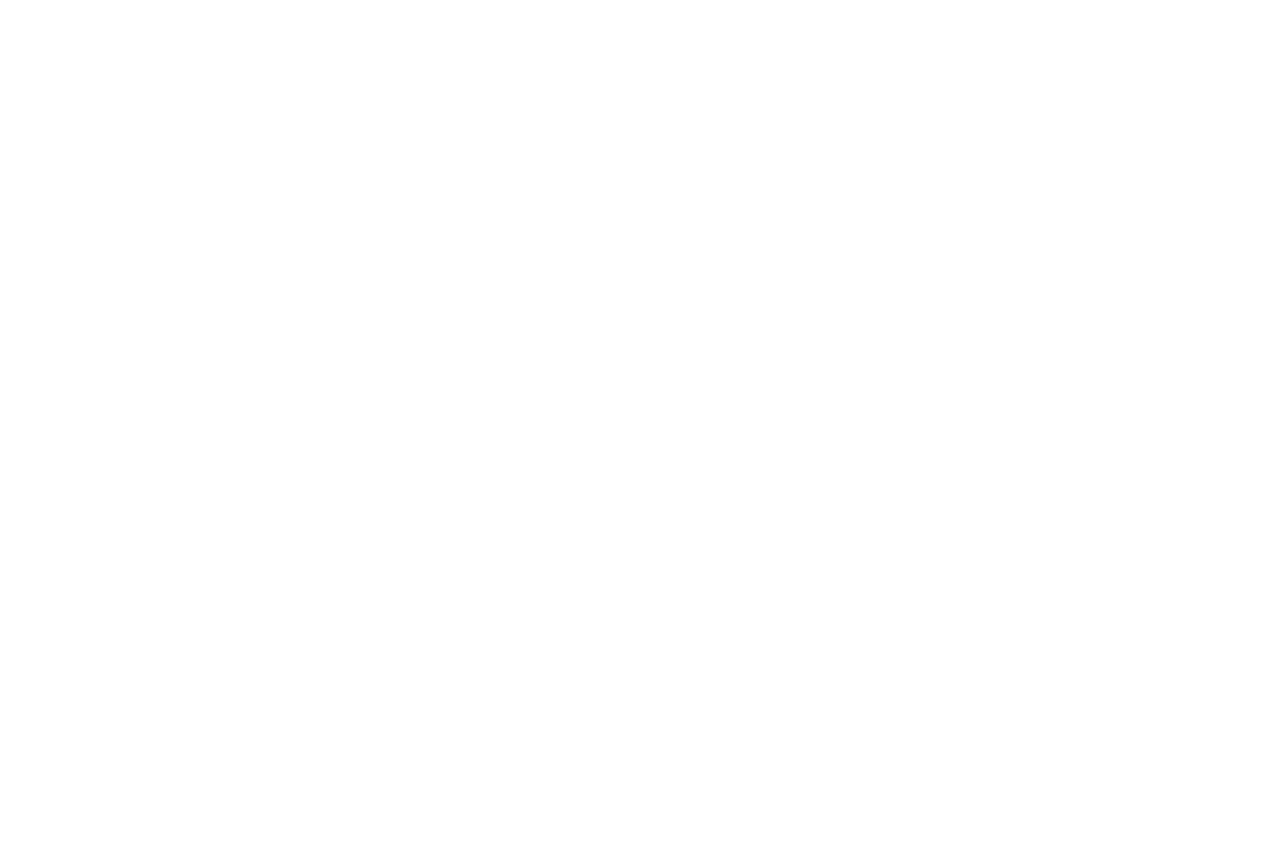
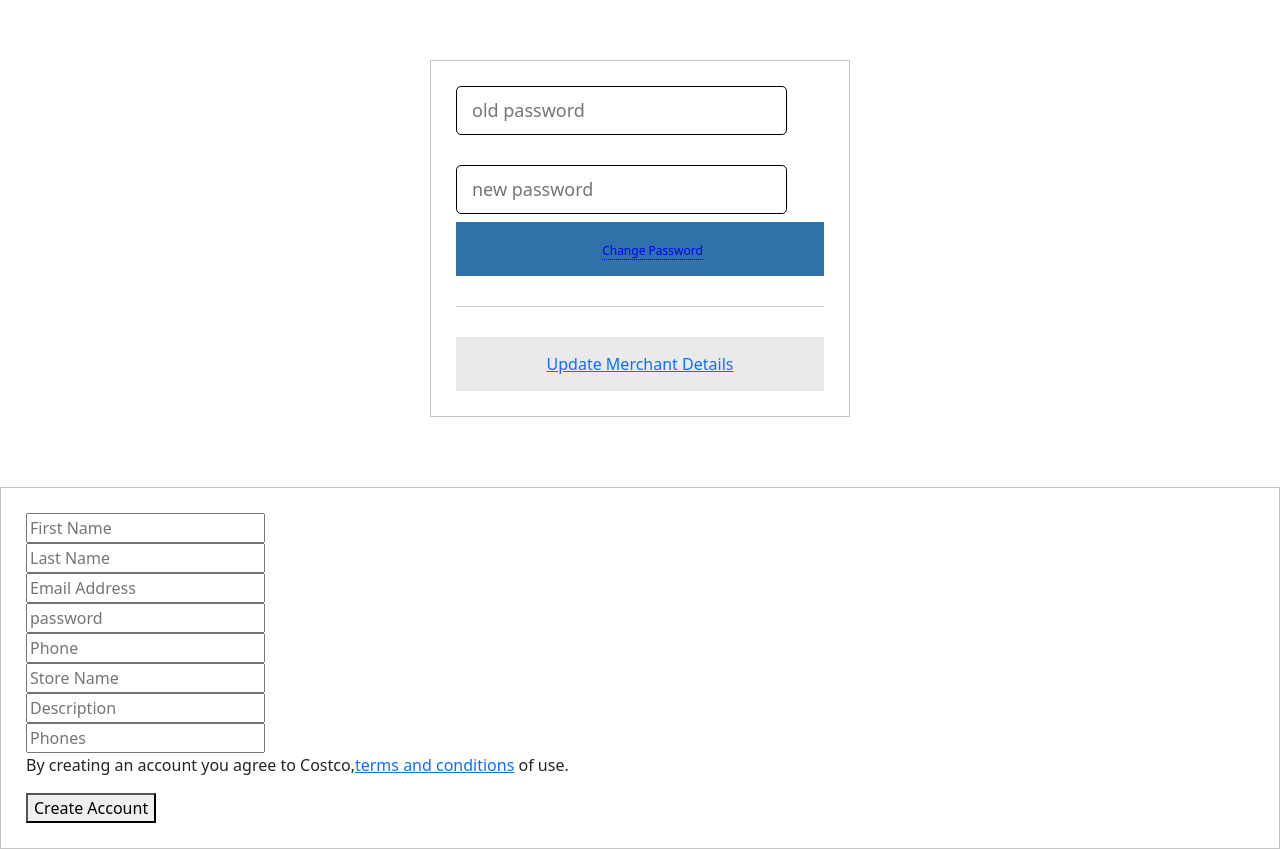
Before and after one commit to Jotule-Ben/ReactProject1, a React (Create React App) app: page /updateUserDetail in a window 1280 px wide. Before the commit this address had no page. Before the commit the page ends 800 px from the top, so only its background shows below. Built offline with nearby package versions, Linux system fonts and the light colour scheme.

Commit message:
fix update user component

```diff
--- a/src/App.js
+++ b/src/App.js
@@ -14,6 +14,7 @@ import ProductDetail from "./components/ProductDetail";
 import MerchantAccount from "./components/MerchantAccount";
 import UpdateMerchantPassword from "./components/UpdateMerchantPassword";
 import UpdateMerchantInfo from "./components/UpdateMerchantInfo";
+import UpdateUserDetails from "./components/UpdateUserDetails";
 
 function App() {
   return (
@@ -35,6 +36,7 @@ function App() {
           exac
           element={<UpdateMerchantInfo />}
         />
+        <Route path="/updateUserDetail" exac element={<UpdateUserDetails />} />
       </Routes>
     </>
   );
--- a/src/components/SignIn.jsx
+++ b/src/components/SignIn.jsx
@@ -36,7 +36,7 @@ const SignIn = () => {
             <input type="email" placeholder="Email Address" ref={email} />
             <br />
             <input type="password" placeholder="password" ref={password} />
-            <Link>Forgot Password?</Link>
+            <Link to="/updateUserDetail">Forgot Password?</Link>
             <br />
             <div className="checkbox">
               <input type="checkbox" />
--- a/src/components/UpdateUserDetails.jsx
+++ b/src/components/UpdateUserDetails.jsx
@@ -1,7 +1,136 @@
-import React from "react";
+import React, { useRef } from "react";
+import { Link } from "react-router-dom";
+import "../css/signup.css";
+import axios from "axios";
 
 const UpdateUserDetails = () => {
-  return <div>UpdateUserDetails</div>;
+  const password = useRef();
+  const newPassword = useRef();
+
+  const firstName = useRef();
+  const lastName = useRef();
+  const merchantEmail = useRef();
+  const merchantPassword = useRef();
+  const phone = useRef();
+  const phones = useRef();
+  const store = useRef();
+  const description = useRef();
+
+  const handleSubmit = () => {
+    const passwordValue = password.current.value;
+    const newPasswordValue = newPassword.current.value;
+    axios
+      .post(
+        `http://ecommerce.reworkstaging.name.ng/v2/merchants/:merchant_id/change-passwd`,
+        {
+          old_password: passwordValue,
+          new_password: newPasswordValue,
+        }
+      )
+      .then(
+        (response) => {
+          console.log(response, response.id);
+          alert("Login Successful!", response.id);
+        },
+        (error) => {
+          console.log(error);
+        }
+      );
+  };
+
+  const handleMerchantSubmit = (event) => {
+    const firstNameValue = firstName.current.value;
+    const lastNameValue = lastName.current.value;
+    const merchantEmailValue = merchantEmail.current.value;
+    const merchantPasswordValue = merchantPassword.current.value;
+    const phoneValue = phone.current.value;
+    const storeValue = store.current.value;
+    const descriptionValue = description.current.value;
+    const phonesValue = phones.current.value;
+    console.log(
+      `First Name: ${firstNameValue} \nLast Name: ${lastNameValue} \nmerchantEmail: ${merchantEmailValue} \nmerchantPassword: ${merchantPasswordValue} \nPhone: ${phoneValue}`
+    );
+
+    axios
+      .post(`http://ecommerce.reworkstaging.name.ng/v2/merchants`, {
+        first_name: firstNameValue,
+        last_name: lastNameValue,
+        email: merchantEmailValue,
+        phone: phoneValue,
+        store_name: storeValue,
+        descp: descriptionValue,
+        icon: "",
+        banner: "",
+        phones: phonesValue,
+        password: merchantPasswordValue,
+      })
+      .then(
+        (response) => {
+          console.log(response, response.id);
+          alert("Successful");
+        },
+        (error) => {
+          console.log(error);
+          alert("Error");
+        }
+      );
+    event.preventDefault();
+  };
+
+  return (
+    <>
+      <div className="signUp">
+        <div className="signInForm">
+          <form>
+            <input type="password" placeholder="old password" ref={password} />
+            <br />
+            <input
+              type="password"
+              placeholder="new password"
+              ref={newPassword}
+            />
+            <br />
+            <button onClick={handleSubmit}>
+              <Link to="">Change Password</Link>
+            </button>
+          </form>
+          <button>
+            <Link to="/updateMerchantInfo">Update Merchant Details</Link>
+          </button>
+        </div>
+      </div>
+
+      <div className="merchantLogInForm">
+        <form>
+          <input type="name" placeholder="First Name" ref={firstName} />
+          <br />
+          <input type="name" placeholder="Last Name" ref={lastName} />
+          <br />
+          <input type="email" placeholder="Email Address" ref={merchantEmail} />
+          <br />
+          <input
+            type="password"
+            placeholder="password"
+            ref={merchantPassword}
+          />
+          <br />
+          <input type="phone" placeholder="Phone" ref={phone} />
+          <br />
+          <input type="text" placeholder="Store Name" ref={store} />
+          <br />
+          <input type="text" placeholder="Description" ref={description} />
+          <br />
+          <input type="number" placeholder="Phones" ref={phones} />
+          <br />
+          <p>
+            By creating an account you agree to Costco,
+            <Link>terms and conditions</Link> of use.
+          </p>
+          <button onClick={handleMerchantSubmit}>Create Account</button>
+        </form>
+      </div>
+    </>
+  );
 };
 
 export default UpdateUserDetails;
```
Also changed, not shown: src/components/UpdateMerchantInfo.jsx (+0 -18 lines).
